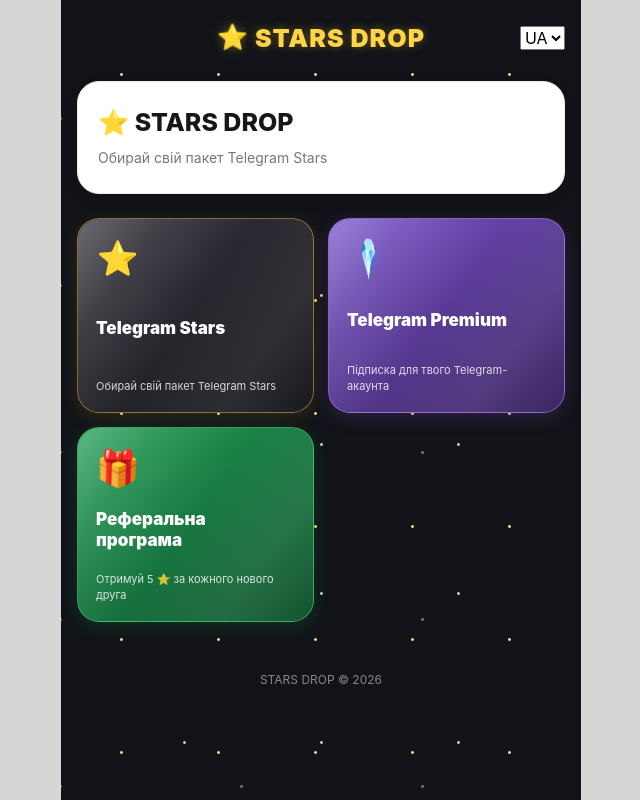
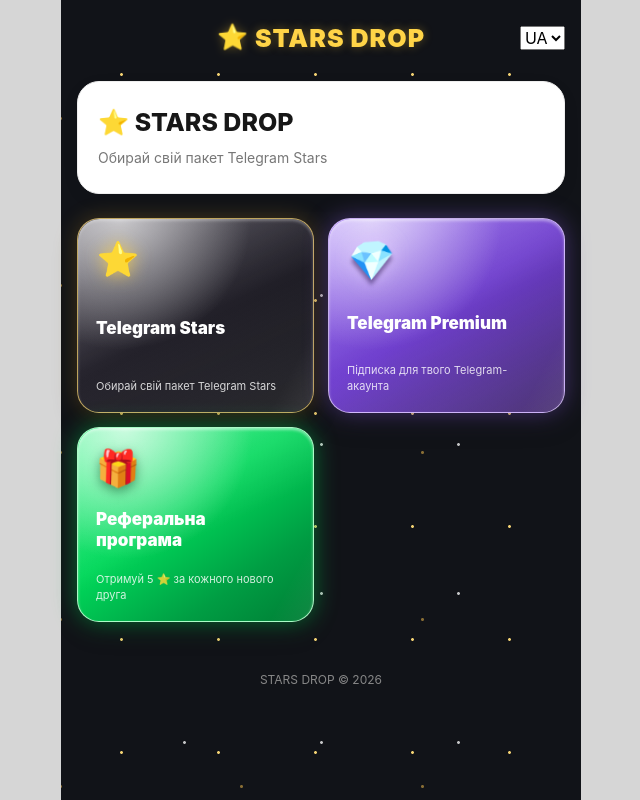
Before and after one commit to Cotif155/star-drop-miniapp, a React (Vite) app in the folder frontend/: page / in a window 1280 px wide. Shown: the whole page, without its empty margins (319-959 px from the left). Built offline with nearby package versions, Linux system fonts and the light colour scheme.

Commit message:
Enhance glossy cards and 3D premium diamond

```diff
--- a/frontend/src/App.css
+++ b/frontend/src/App.css
@@ -1793,12 +1793,18 @@ html, body {
   .home-menu-card strong { font-size: 15px; }
 }
 
-/* ===== GLOSSY HOME MENU CARDS ===== */
+
+/* ===== ULTRA GLOSSY HOME MENU CARDS ===== */
 .home-menu-card {
   position: relative;
   isolation: isolate;
   overflow: hidden;
   transform: translateZ(0);
+  border-width: 1px;
+  box-shadow:
+    inset 0 2px 2px rgba(255,255,255,0.38),
+    inset 0 -5px 12px rgba(0,0,0,0.22),
+    0 9px 24px rgba(0,0,0,0.22);
 }
 
 .home-menu-card::before {
@@ -1809,33 +1815,34 @@ html, body {
   pointer-events: none;
   border-radius: inherit;
   background:
-    linear-gradient(
-      125deg,
-      rgba(255,255,255,0.28) 0%,
-      rgba(255,255,255,0.10) 22%,
-      transparent 48%,
-      rgba(255,255,255,0.07) 75%,
-      transparent 100%
-    );
+    radial-gradient(ellipse at 18% 0%,
+      rgba(255,255,255,0.62), transparent 48%),
+    linear-gradient(155deg,
+      rgba(255,255,255,0.32) 0%,
+      rgba(255,255,255,0.12) 25%,
+      transparent 52%,
+      rgba(255,255,255,0.10) 100%);
 }
 
 .home-menu-card::after {
   content: "";
   position: absolute;
-  top: -80%;
-  left: -65%;
-  width: 45%;
-  height: 260%;
+  top: -100%;
+  left: -90%;
+  width: 75%;
+  height: 300%;
   z-index: 0;
   pointer-events: none;
   background: linear-gradient(
     90deg,
-    transparent,
-    rgba(255,255,255,0.22),
-    transparent
+    transparent 0%,
+    rgba(255,255,255,0.08) 25%,
+    rgba(255,255,255,0.58) 50%,
+    rgba(255,255,255,0.08) 75%,
+    transparent 100%
   );
   transform: rotate(28deg);
-  animation: homeCardShine 5s ease-in-out infinite;
+  animation: homeCardShine 3.2s ease-in-out infinite;
 }
 
 .home-menu-card > * {
@@ -1844,60 +1851,115 @@ html, body {
 }
 
 @keyframes homeCardShine {
-  0%, 55% { left: -65%; }
-  100% { left: 140%; }
-}
-
-/* STARS: PULSING AND BOUNCING */
+  0%, 35% { left: -90%; }
+  85%, 100% { left: 145%; }
+}
+
+/* STARS - DEEP BLACK GLOSS */
+.stars-menu-card {
+  background: linear-gradient(145deg, #45414d 0%, #24222b 48%, #111116 100%) !important;
+  border-color: rgba(255,220,120,0.72) !important;
+  box-shadow:
+    inset 0 2px 3px rgba(255,255,255,0.3),
+    0 0 22px rgba(255,190,50,0.22),
+    0 10px 25px rgba(0,0,0,0.3) !important;
+}
+
 .stars-menu-card .home-menu-icon {
   display: inline-block;
-  transform-origin: center;
+  filter: drop-shadow(0 0 9px rgba(255,210,65,0.8));
   animation: starsIconBounce 1.5s ease-in-out infinite;
 }
 
 @keyframes starsIconBounce {
   0%, 100% { transform: translateY(0) scale(1); }
-  45% { transform: translateY(-9px) scale(1.16); }
-  65% { transform: translateY(0) scale(0.96); }
-}
-
-/* PREMIUM: ROTATING DIAMOND WITH POP EFFECT */
+  45% { transform: translateY(-9px) scale(1.2); }
+  65% { transform: translateY(0) scale(0.97); }
+}
+
+/* PREMIUM - PURPLE GLASS */
+.premium-menu-card {
+  background: linear-gradient(145deg, #9568f4 0%, #7040ce 48%, #392064 100%) !important;
+  border-color: rgba(225,205,255,0.8) !important;
+  box-shadow:
+    inset 0 2px 3px rgba(255,255,255,0.42),
+    0 0 24px rgba(155,105,255,0.38),
+    0 10px 25px rgba(0,0,0,0.25) !important;
+}
+
+/* DIAMOND - 3D ROTATION ILLUSION */
 .premium-menu-card .home-menu-icon {
   display: inline-block;
-  transform-origin: center;
-  animation: premiumDiamondPop 2.2s ease-in-out infinite;
-}
-
-@keyframes premiumDiamondPop {
-  0%, 100% { transform: perspective(300px) rotateY(0deg) scale(1); }
-  35% { transform: perspective(300px) rotateY(180deg) scale(1.28); }
-  60% { transform: perspective(300px) rotateY(300deg) scale(1.12); }
-}
-
-/* REFERRAL: PULSING GIFT */
+  font-size: 39px;
+  transform-style: preserve-3d;
+  transform-origin: center center;
+  filter:
+    drop-shadow(0 5px 2px rgba(20,0,60,0.45))
+    drop-shadow(0 0 10px rgba(220,195,255,0.95));
+  animation: premiumDiamond3D 2.8s ease-in-out infinite;
+}
+
+@keyframes premiumDiamond3D {
+  0%, 100% {
+    transform: perspective(450px) rotateX(12deg) rotateY(-22deg) scale(1);
+    filter: brightness(1.05) drop-shadow(0 5px 2px rgba(20,0,60,0.45)) drop-shadow(0 0 9px rgba(220,195,255,0.8));
+  }
+  25% {
+    transform: perspective(450px) rotateX(-18deg) rotateY(24deg) scale(1.24);
+    filter: brightness(1.35) drop-shadow(0 7px 3px rgba(20,0,60,0.4)) drop-shadow(0 0 16px rgba(255,255,255,1));
+  }
+  50% {
+    transform: perspective(450px) rotateX(18deg) rotateY(-24deg) scale(1.12);
+    filter: brightness(1.2) drop-shadow(0 6px 3px rgba(20,0,60,0.45)) drop-shadow(0 0 13px rgba(220,195,255,0.95));
+  }
+  75% {
+    transform: perspective(450px) rotateX(-10deg) rotateY(20deg) scale(1.2);
+    filter: brightness(1.4) drop-shadow(0 7px 3px rgba(20,0,60,0.4)) drop-shadow(0 0 17px rgba(255,255,255,1));
+  }
+}
+
+/* REFERRAL - BRIGHT EMERALD GREEN GLOSS */
+.referral-menu-card {
+  background: linear-gradient(145deg, #19f477 0%, #00d85a 42%, #009d43 75%, #007d35 100%) !important;
+  border-color: rgba(180,255,205,0.95) !important;
+  box-shadow:
+    inset 0 2px 3px rgba(255,255,255,0.48),
+    0 0 25px rgba(0,235,95,0.42),
+    0 10px 25px rgba(0,0,0,0.2) !important;
+}
+
+.referral-menu-card::before {
+  background:
+    radial-gradient(ellipse at 20% 0%,
+      rgba(255,255,255,0.7), transparent 48%),
+    linear-gradient(155deg,
+      rgba(255,255,255,0.3), transparent 55%);
+}
+
 .referral-menu-card .home-menu-icon {
   display: inline-block;
-  transform-origin: center;
+  filter: drop-shadow(0 4px 5px rgba(0,70,25,0.5));
   animation: referralGiftPulse 1.4s ease-in-out infinite;
 }
 
 @keyframes referralGiftPulse {
   0%, 100% { transform: scale(1) rotate(0deg); }
-  35% { transform: scale(1.2) rotate(-8deg); }
-  65% { transform: scale(1.12) rotate(8deg); }
+  35% { transform: scale(1.23) rotate(-9deg); }
+  65% { transform: scale(1.12) rotate(9deg); }
 }
 
 /* REFERRAL REWARD STAR */
 .referral-moving-star {
+  display: inline-block;
   animation: referralRewardStarPulse 1.15s ease-in-out infinite !important;
 }
 
 @keyframes referralRewardStarPulse {
   0%, 100% { transform: scale(1) rotate(0deg); }
-  50% { transform: scale(1.35) rotate(18deg); }
-}
-
-/* ACCESSIBILITY */
+  50% { transform: scale(1.4) rotate(18deg); }
+}
+
+/* REDUCED MOTION ACCESSIBILITY */
 @media (prefers-reduced-motion: reduce) {
   .home-menu-card::after,
   .stars-menu-card .home-menu-icon,
```
